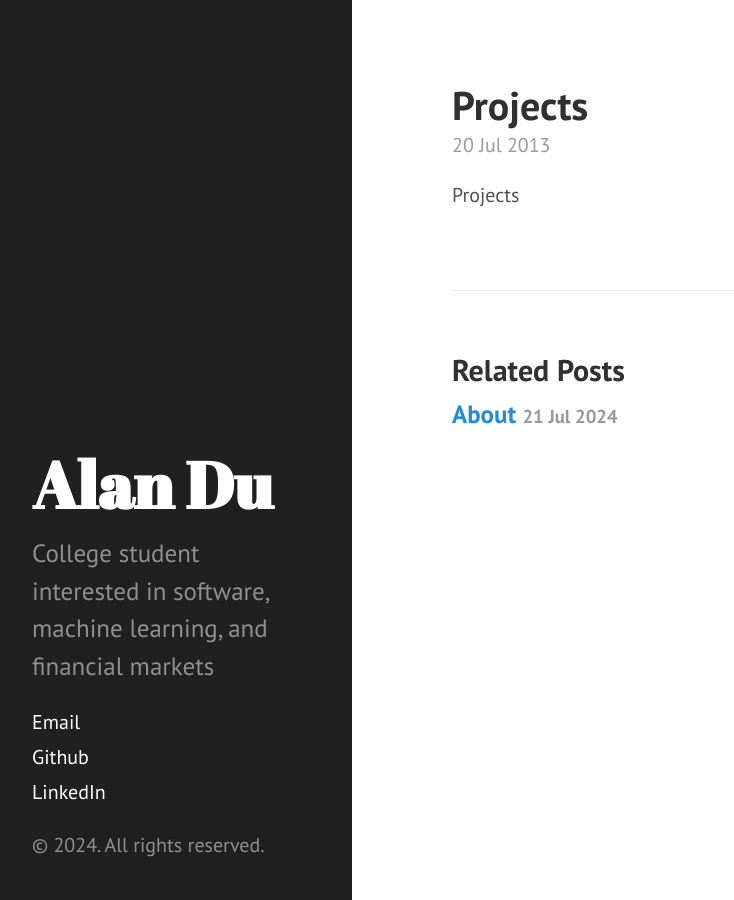
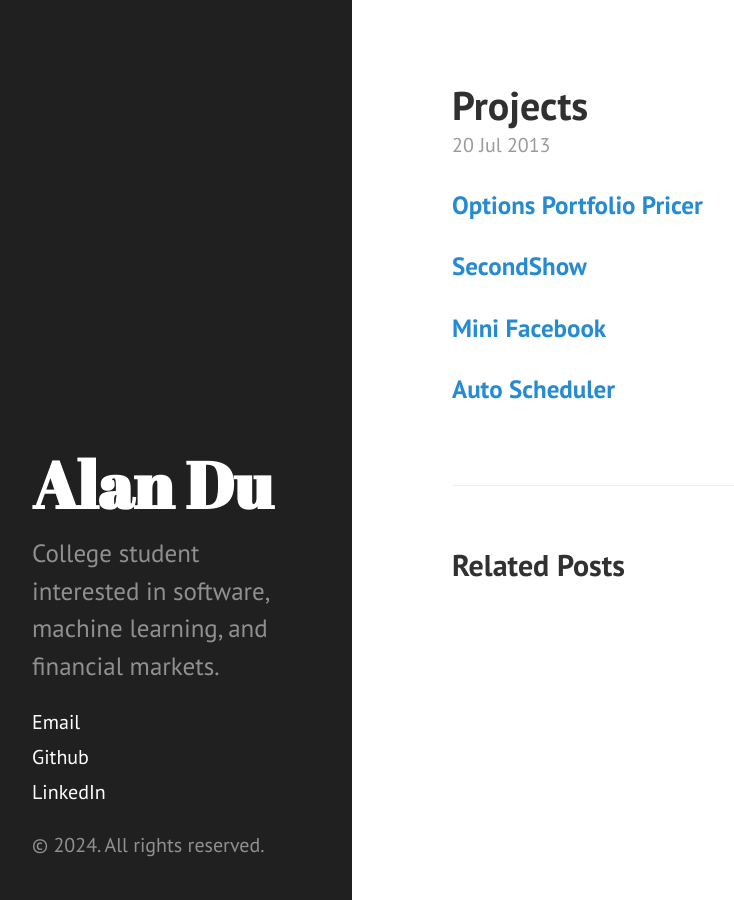
Before and after one commit to ydu20/ydu20.github.io, a Jekyll site: the page built from _posts/2013-07-20-projects.md, in a window 1280 px wide. Shown: the whole page, without its empty margins (8-742 px from the left). Built offline with Jekyll 4.4.1, drawn with Linux system fonts in a browser that asks for light colours.

Commit message:
added project titles

```diff
--- a/_config.yml
+++ b/_config.yml
@@ -9,7 +9,7 @@ permalink:        pretty
 # Setup
 title:            Alan Du
 # tagline:          'A Jekyll theme'
-description:      'College student interested in software, machine learning, and financial markets'
+description:      'College student interested in software, machine learning, and financial markets.'
 url:              https://ydu20.github.io
 # baseurl:          /
 
--- a/_includes/sidebar.html
+++ b/_includes/sidebar.html
@@ -25,8 +25,8 @@
         {% endif %}
       {% endfor %}
       <a class="sidebar-nav-item" href="mailto: ydu24@seas.upenn.edu">Email</a>
-      <a class="sidebar-nav-item" href="https://github.com/ydu20">Github</a>
-      <a class="sidebar-nav-item" href="https://www.linkedin.com/in/yang-alan-du/">LinkedIn</a>
+      <a class="sidebar-nav-item" href="https://github.com/ydu20" target="_blank">Github</a>
+      <a class="sidebar-nav-item" href="https://www.linkedin.com/in/yang-alan-du/" target="_blank">LinkedIn</a>
     </nav>
 
     <p>&copy; {{ site.time | date: '%Y' }}. All rights reserved.</p>
--- a/_posts/2013-07-20-projects.md
+++ b/_posts/2013-07-20-projects.md
@@ -3,4 +3,10 @@ layout: post
 title: Projects
 ---
 
-Projects
+### [Options Portfolio Pricer](https://github.com/ydu20){:target="_blank"}
+
+### [SecondShow](https://github.com/ydu20/SecondShow){:target="_blank"}
+
+### [Mini Facebook](https://github.com/ydu20/MiniFacebook){:target="_blank"}
+
+### [Auto Scheduler](https://github.com/ydu20/Auto-Scheduler){:target="_blank"}
--- a/index.html
+++ b/index.html
@@ -15,7 +15,7 @@ title: Home
   {% endfor %}
 </div>
 
-<div class="pagination">
+<!-- <div class="pagination">
   {% if paginator.next_page %}
     <a class="pagination-item older" href="{{ site.baseurl }}page{{paginator.next_page}}">Older</a>
   {% else %}
@@ -30,4 +30,4 @@ title: Home
   {% else %}
     <span class="pagination-item newer">Newer</span>
   {% endif %}
-</div>
+</div> -->
```
Also changed, not shown: _posts/2024-07-21-about.md (deleted, +0 -6 lines).
